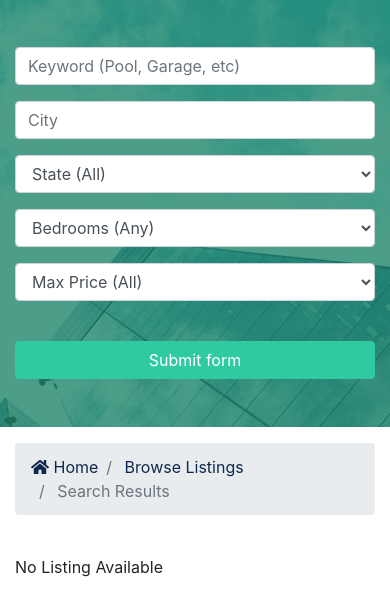
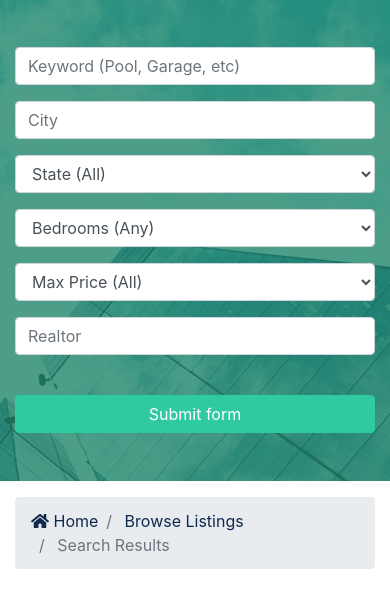
Before and after one commit to Daria200/BTRE_project, a Django app: a page that uses templates/listings/search.html in a window 390 px wide. Shown: the part 191-786 px from the top of the page. Run offline with Django 3.2, Linux system fonts and the light colour scheme; data that the repository does not hold is empty; some libraries are stand-ins or nearby versions; grey boxes are pictures that could not be loaded.

Commit message:
added search field realtor

```diff
--- a/listings/views.py
+++ b/listings/views.py
@@ -2,6 +2,7 @@ from django.shortcuts import get_object_or_404, render
 from .models import Listing
 from django.core.paginator import EmptyPage, PageNotAnInteger, Paginator
 from .choices import price_choices, state_choices, bedroom_choices
+from realtors.models import Realtor
 
 def index(request):
     listings = Listing.objects.order_by('-list_day').filter(is_published=True)
@@ -30,6 +31,13 @@ def search(request):
         if city:
             queryset_list =  queryset_list.filter(city__iexact = city)
 
+    # Realtor
+    if 'name' in request.GET:
+        name = request.GET['name']
+        if name:
+            queryset_list =  queryset_list.filter(realtor__name__icontains = name)
+            print(name)
+
     # state
     if 'state' in request.GET:
         state = request.GET['state']
@@ -54,5 +62,5 @@ def search(request):
     "bedroom_choices": bedroom_choices,
     "price_choices":price_choices,
     'listings': queryset_list,
-    'values': request.GET }
+    'values': request.GET}
     return render(request, 'listings/search.html', context)
--- a/templates/listings/search.html
+++ b/templates/listings/search.html
@@ -36,7 +36,7 @@
             </div>
             <!-- Form Row 2 -->
             <div class="form-row">
-              <div class="col-md-6 mb-3">
+              <div class="col-md-4 mb-3">
                 <label class="sr-only">Bedrooms</label>
                 <select name="bedrooms" class="form-control">
                   <option selected="true" disabled="disabled">Bedrooms (Any)</option>
@@ -49,7 +49,7 @@
                       {% endfor %}
                 </select>
               </div>
-              <div class="col-md-6 mb-3">
+              <div class="col-md-4 mb-3">
                 <select name="price" class="form-control">
                   <option selected="true" disabled="disabled">Max Price (All)</option>
                     {% for key, value in price_choices.items %}
@@ -60,6 +60,10 @@
                       >{{value}}</option>
                     {% endfor %}
                 </select>
+              </div>
+              <div class="col-md-4 mb-3">
+                <label class="sr-only">Realtor</label>
+                <input type="text" name="name" class="form-control" placeholder="Realtor" value="{{values.name}}">
               </div>
             </div>
             <button class="btn btn-secondary btn-block mt-4" type="submit">Submit form</button>
```
